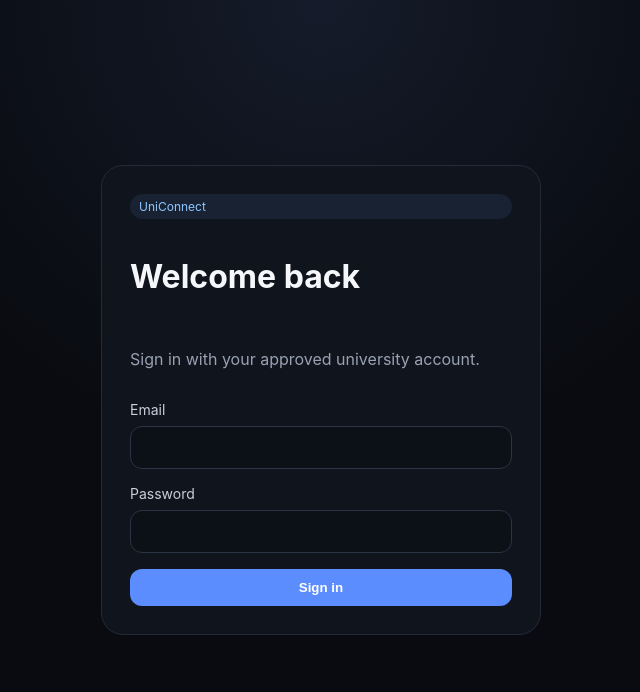
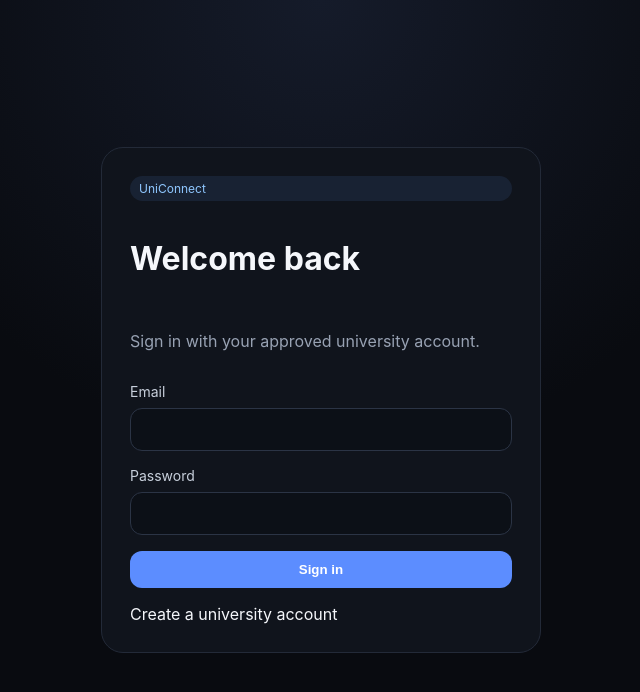
Before and after one commit to Aamilsamsung/UniConnect, a Next.js app in the folder apps/web/: page /login in a window 1280 px wide. Shown: the top 692 px of the page, without its empty margins (319-959 px from the left). Built offline with nearby package versions, Linux system fonts and the light colour scheme; no server answers.

Commit message:
Add registration entry point

```diff
--- a/apps/web/app/login/page.tsx
+++ b/apps/web/app/login/page.tsx
@@ -42,7 +42,7 @@ export default function LoginPage() {
       <label>Email<input type="email" value={email} onChange={e=>setEmail(e.target.value)} required /></label>
       <label>Password<input type="password" value={password} onChange={e=>setPassword(e.target.value)} minLength={8} required /></label>
       {error && <p className="error">{error}</p>}
-      <button className="primary" disabled={busy}>{busy ? 'Signing in…' : 'Sign in'}</button>
+      <button className="primary" disabled={busy}>{busy ? 'Signing in…' : 'Sign in'}</button><a className="linkButton" href="/register">Create a university account</a>
     </form>
   </main>;
 }
```
